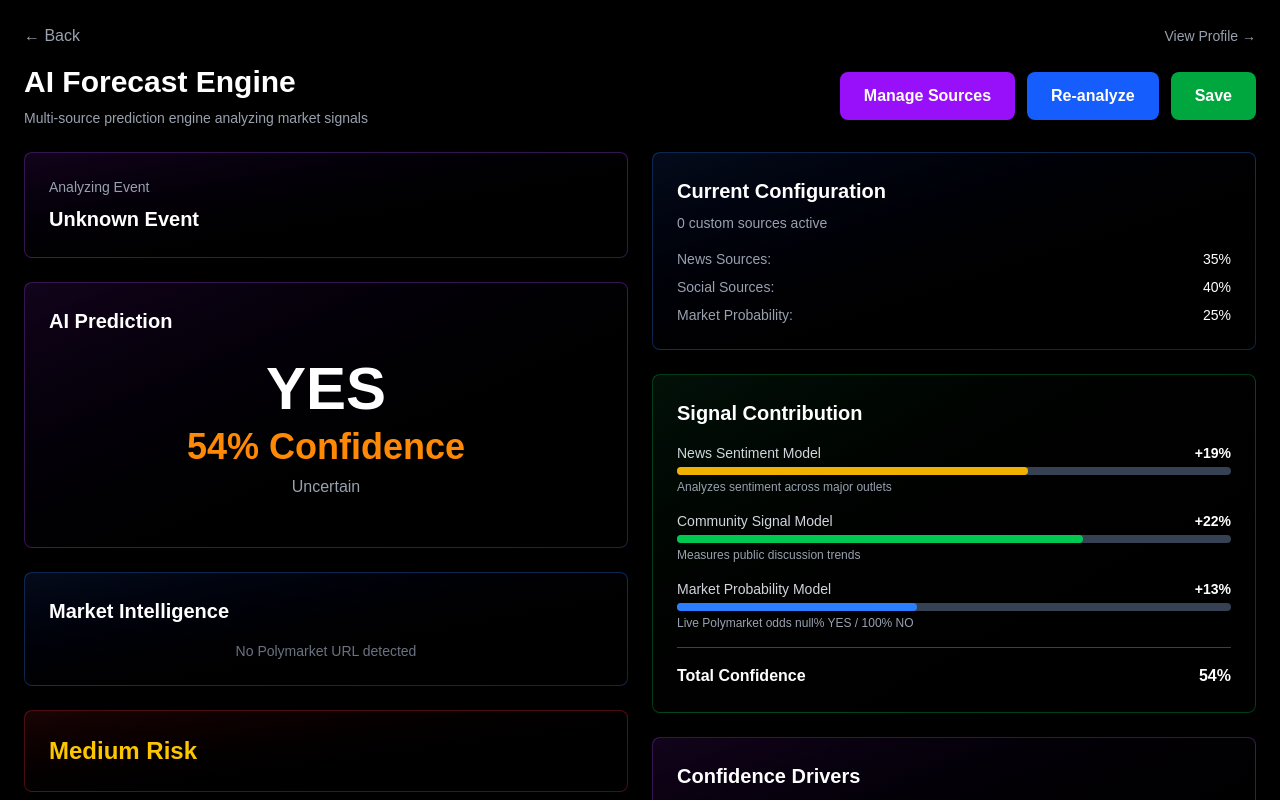
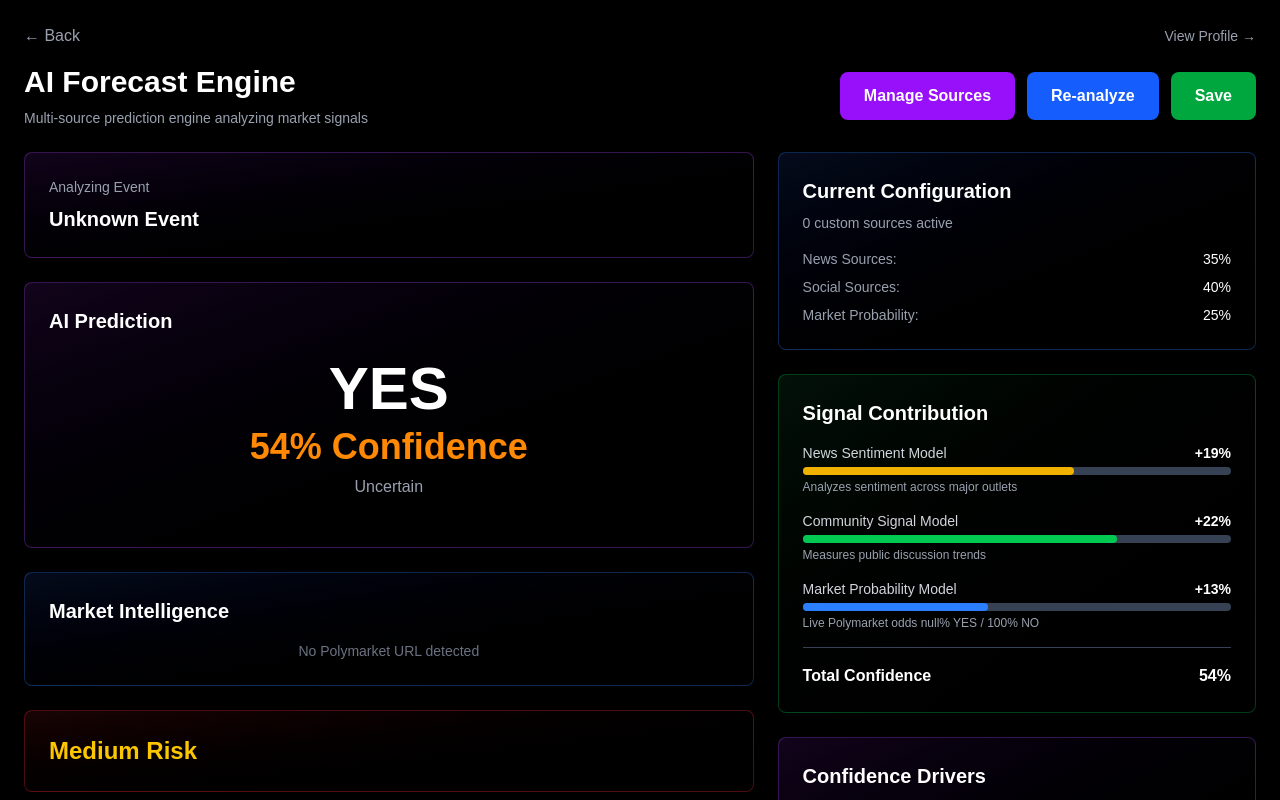
Before and after one commit to anujagadde18/tradedna, a Next.js app: page /scores in a window 1280 px wide. Shown: the top 800 px of the page. Built offline with nearby package versions, Linux system fonts and the light colour scheme.

Commit message:
Update page.tsx

```diff
--- a/app/scores/page.tsx
+++ b/app/scores/page.tsx
@@ -461,10 +461,10 @@ function ScoresPageContent() {
           </div>
         )}
 
-        <div className="grid grid-cols-1 lg:grid-cols-2 gap-6">
+        <div className="grid grid-cols-1 lg:grid-cols-5 gap-6">
 
-          {/* LEFT COLUMN */}
-          <div className="space-y-6">
+          {/* LEFT COLUMN - MARKET RACE (3 cols) */}
+          <div className="lg:col-span-3 space-y-6">
 
             <div className="bg-gradient-to-br from-purple-900/20 to-black border border-purple-500/30 rounded-lg p-6">
               <div className="text-gray-400 text-sm mb-2">Analyzing Event</div>
@@ -521,8 +521,8 @@ function ScoresPageContent() {
 
           </div>
 
-          {/* RIGHT COLUMN */}
-          <div className="space-y-6">
+          {/* RIGHT COLUMN - SIGNALS & CONFIG (2 cols) */}
+          <div className="lg:col-span-2 space-y-6">
 
             {/* 1. Current Configuration */}
             <div className="bg-gradient-to-br from-blue-900/20 to-black border border-blue-500/30 rounded-lg p-6">
```
